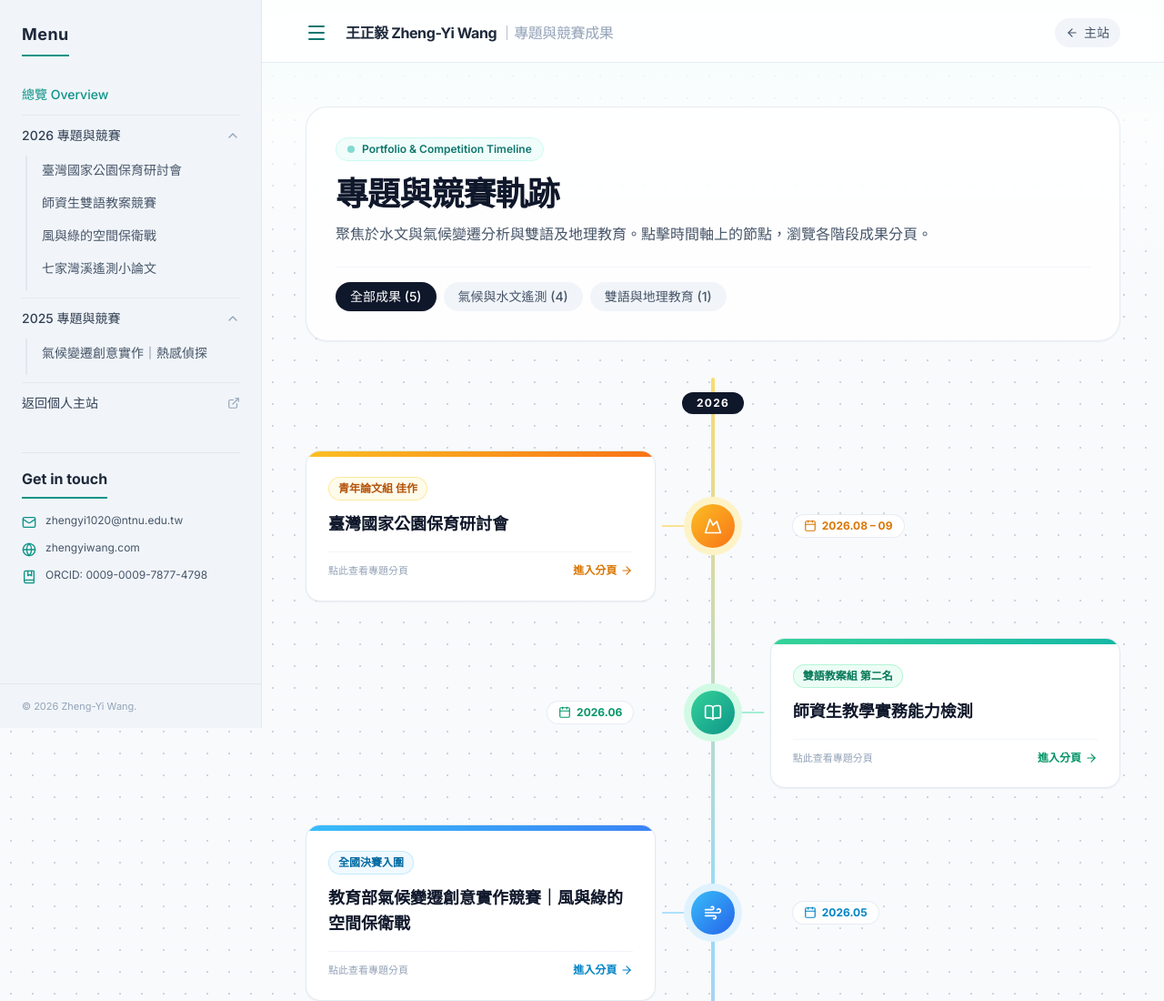
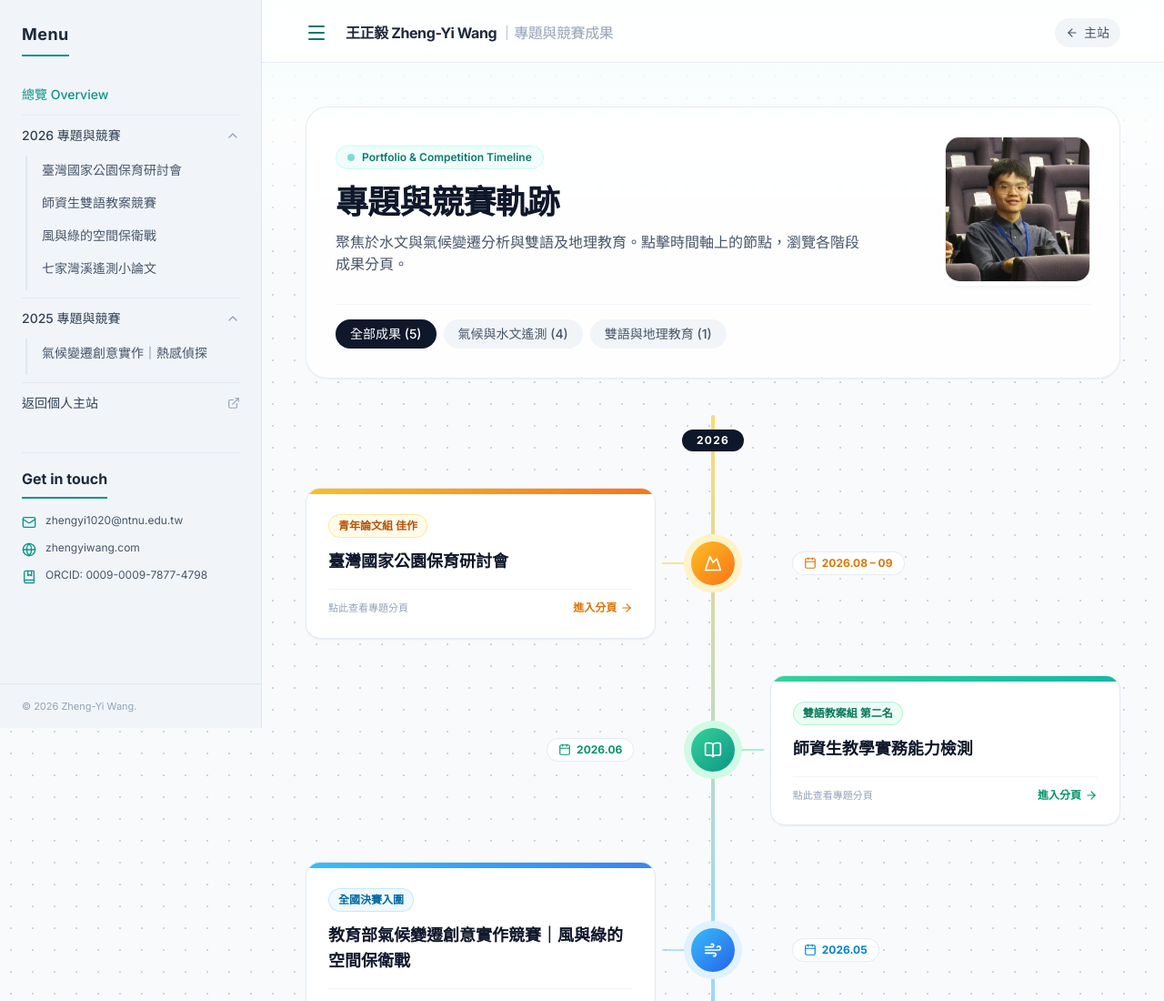
Before and after one commit to zywang1020/projectpage, a plain HTML site: page index.html in a window 1280 px wide. Shown: the top 1100 px of the page at 91% size. Drawn offline with nearby package versions, Linux system fonts and the light colour scheme.

Commit message:
Update index.html

```diff
--- a/index.html
+++ b/index.html
@@ -54,8 +54,11 @@
       <main class="flex-1 px-6 sm:px-10 py-10 sm:py-12">
         <div class="max-w-4xl mx-auto">
 
-          <!-- Hero 標題與介紹卡片 -->
+          <!-- Hero 標題與介紹卡片（含個人照片） -->
           <section class="mb-10 bg-white/80 backdrop-blur-sm rounded-3xl p-6 sm:p-8 border border-slate-200/80 shadow-sm">
+            <div class="flex flex-col-reverse md:flex-row items-center justify-between gap-6 sm:gap-8 mb-6">
+              <!-- 左側文字區 -->
+              <div class="flex-1 text-center md:text-left">
                 <div class="inline-flex items-center gap-2 px-3 py-1 rounded-full bg-teal-50 border border-teal-100 text-teal-700 text-xs font-semibold mb-4">
                   <span class="w-2 h-2 rounded-full bg-teal-500 animate-pulse"></span>
                   Portfolio &amp; Competition Timeline
@@ -63,12 +66,20 @@
                 <h1 class="text-2xl sm:text-4xl font-extrabold text-slate-900 tracking-tight mb-3">
                   專題與競賽軌跡
                 </h1>
-            <p class="text-slate-600 text-sm sm:text-base leading-relaxed max-w-2xl mb-6">
+                <p class="text-slate-600 text-sm sm:text-base leading-relaxed max-w-xl">
                   聚焦於水文與氣候變遷分析與雙語及地理教育。點擊時間軸上的節點，瀏覽各階段成果分頁。
                 </p>
+              </div>
+
+              <!-- 右側個人照片 -->
+              <div class="shrink-0">
+                <img src="profile.png" alt="王正毅 Zheng-Yi Wang"
+                     class="w-32 h-32 sm:w-40 sm:h-40 rounded-2xl object-cover object-top shadow-md ring-4 ring-white border border-slate-200/80" />
+              </div>
+            </div>
 
             <!-- 互動式領域篩選按鈕 -->
-            <div class="flex flex-wrap items-center gap-2 pt-4 border-t border-slate-100">
+            <div class="flex flex-wrap items-center justify-center md:justify-start gap-2 pt-4 border-t border-slate-100">
               <button onclick="setFilter('all')" data-filter="all"
                       class="filter-btn px-4 py-1.5 rounded-full text-xs sm:text-sm font-medium transition-all">
                 全部成果 (5)
```
Lines whose indentation alone changed are shown as unchanged.
